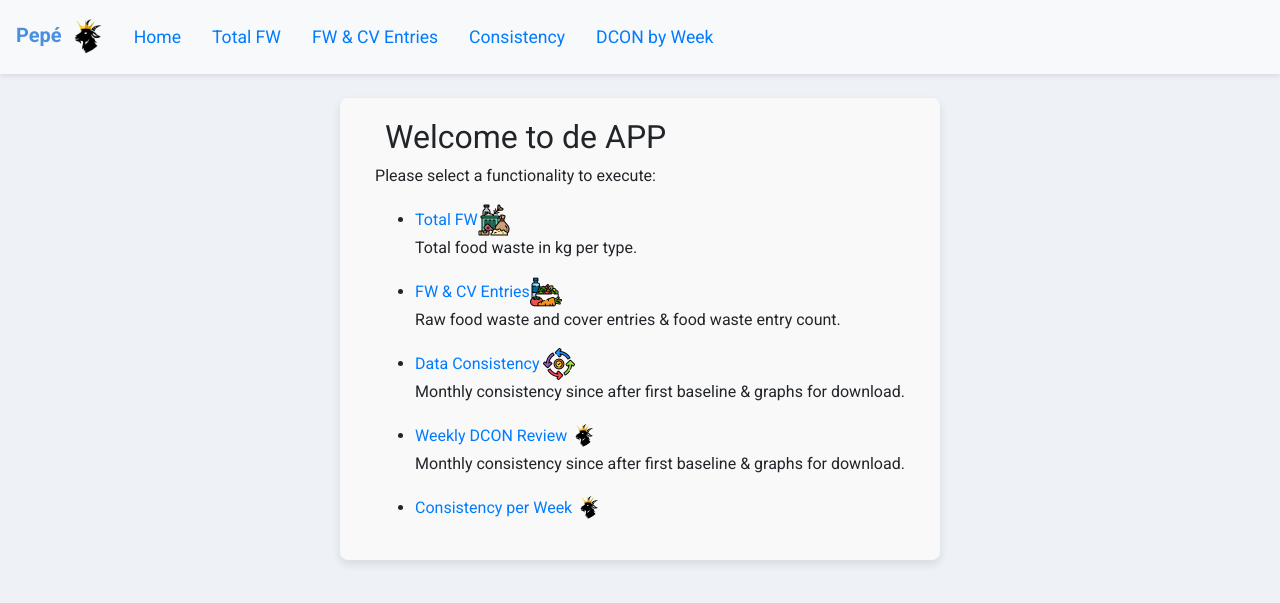
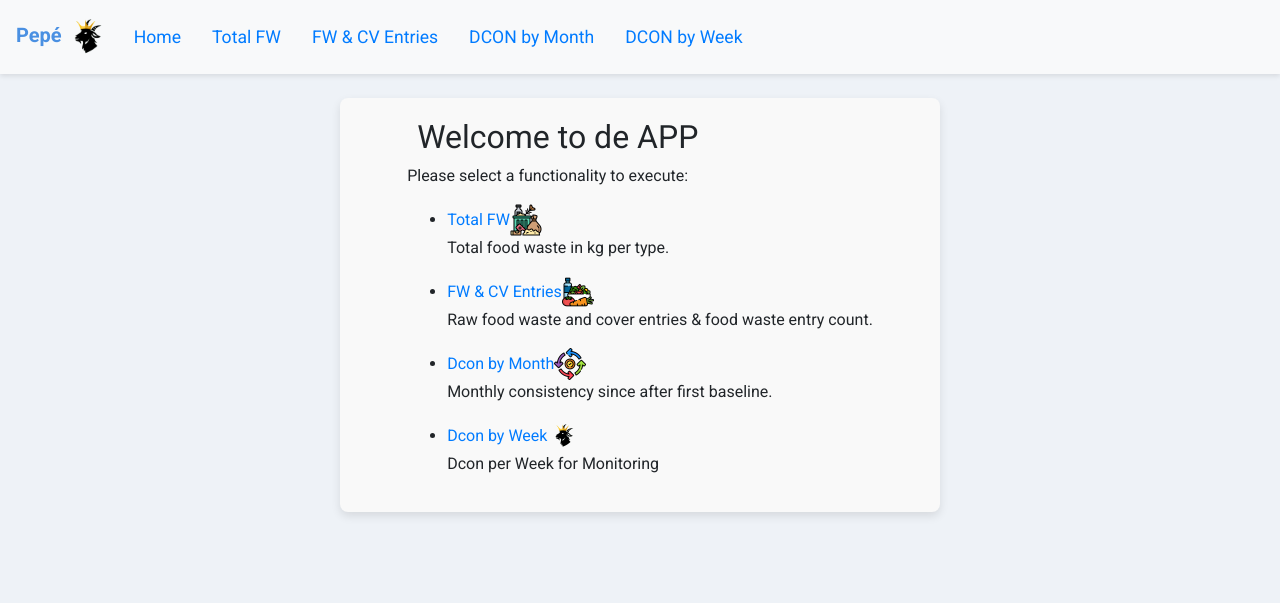
Before and after one commit to FIT-Dev-Team/lbec-flaskdata, a Flask app: page / in a window 1280 px wide. Shown: the top 603 px of the page. Run offline with Flask 3, Linux system fonts and the light colour scheme; parts of the project's set-up code (start-up, migrations or seed data) failed here and were passed over; some libraries are stand-ins or nearby versions.

Commit message:
month & week dcon work

```diff
--- a/app.py
+++ b/app.py
@@ -167,12 +167,12 @@
 
         if start_date <= cutoff_date and end_date <= cutoff_date:
             # No CONS
-            month = DCON(engine, company_name=company_name, start_date=start_date_str, end_date=end_date_str, grouping='monthly', CONS=False)
-            ov = DCON(engine, company_name=company_name, start_date=start_date_str, end_date=end_date_str, grouping='overall', CONS=False)
+            month = DCON(engine=engine, company_name=company_name, start_date=start_date_str, end_date=end_date_str, grouping='monthly', CONS=False)
+            ov = DCON(engine=engine, company_name=company_name, start_date=start_date_str, end_date=end_date_str, grouping='overall', CONS=False)
         elif start_date > cutoff_date:
             # Apply CONS
-            month = DCON(engine, company_name=company_name, start_date=start_date_str, end_date=end_date_str, grouping='monthly', CONS=True)
-            ov = DCON(engine,company_name=company_name, start_date=start_date_str, end_date=end_date_str, grouping='overall', CONS=True)
+            month = DCON(engine=engine, company_name=company_name, start_date=start_date_str, end_date=end_date_str, grouping='monthly', CONS=True)
+            ov = DCON(engine=engine,company_name=company_name, start_date=start_date_str, end_date=end_date_str, grouping='overall', CONS=True)
         elif start_date <= cutoff_date and end_date > cutoff_date:
             # Split into pre- and post-cutoff date
             start_date_pre = start_date_str
@@ -180,18 +180,20 @@
             start_date_post = '2024-07-01'
 
             # Pre-cutoff (No CONS)
-            month_pre = DCON(company_name=company_name, start_date=start_date_pre, end_date=end_date_pre, grouping='monthly', CONS=False)
+            month_pre = DCON(engine=engine, company_name=company_name, start_date=start_date_pre, end_date=end_date_pre, grouping='monthly', CONS=False)
             # Post-cutoff (CONS)
-            month_post = DCON(company_name=company_name, start_date=start_date_post, end_date=end_date_str, grouping='monthly', CONS=True)
+            month_post = DCON(engine=engine, company_name=company_name, start_date=start_date_post, end_date=end_date_str, grouping='monthly', CONS=True)
 
             # Merge pre and post data
             month = pd.concat([month_pre, month_post])
+            del month_pre, month_post
             month = month.sort_values(by=['COMPANY_NAME', 'KICHEN_NAME', 'OPERATION_DATE'])
 
             # Overall calculation split similarly
             ov_pre = DCON(engine, company_name=company_name, start_date=start_date_pre, end_date=end_date_pre, grouping='overall', CONS=False)
             ov_post = DCON(engine, company_name=company_name, start_date=start_date_post, end_date=end_date_str, grouping='overall', CONS=True)
             ov = pd.concat([ov_pre, ov_post])
+            del ov_pre, ov_post
 
             ov = ov.groupby(['COMPANY_NAME', 'KICHEN_NAME']).agg({
                 'COMP_SHIFTS': 'sum',
@@ -208,12 +210,7 @@
         # Handling the results and rendering tables
         monthly = month[['COMPANY_NAME', 'KICHEN_NAME', 'OPERATION_DATE', 'CONSISTENCY', 'COMP_SHIFTS', 'TOTAL_SHIFTS', 'CLOSED_SHIFTS']]
         ov2 = ov[['COMPANY_NAME', 'KICHEN_NAME', 'CONSISTENCY','COMP_SHIFTS', 'TOTAL_SHIFTS', 'CLOSED_SHIFTS', 'START_DATE', 'END_DATE']]
-
-        if month.empty:
-            return "No data found for the given parameters."
-
-        # Generate and store charts
-        # charts = plot_graph(month)
+        del month, ov
 
         # Store the Excel file for download
         temp_dir = tempfile.gettempdir()
@@ -338,7 +335,7 @@
     logger.info("Processing wdcon logic")
 
     # Call the DCON function
-    week = DCON(engine=create_connection(), start_date=start_date, end_date=end_date, grouping='weekly', CONS=CONS)
+    week = DCON(engine=engine, start_date=start_date, end_date=end_date, grouping='weekly', CONS=CONS)
     logger.info("Calculated weekly dcon")
 
     # Group by parent company
--- a/templates/base.html
+++ b/templates/base.html
@@ -31,7 +31,7 @@
                     <a class="nav-link" href="{{ url_for('form_entries') }}">FW & CV Entries</a>
                 </li>
                 <li class="nav-item">
-                    <a class="nav-link" href="{{ url_for('form_dcon') }}">Consistency</a>
+                    <a class="nav-link" href="{{ url_for('form_dcon') }}">DCON by Month</a>
                 </li>
                 <li class="nav-item">
                     <a class="nav-link" href="{{ url_for('form_weekly') }}">DCON by Week</a>
--- a/templates/consistency.html
+++ b/templates/consistency.html
@@ -6,7 +6,7 @@
 
 {% block content %}
 <div class="container-fluid" style="padding: 0; margin: 0;">  <!-- Full width with no padding -->
-    <h1 class="text-center my-4">Consistency Report</h1>
+    <h1 class="text-center my-4">Monthly Consistency Report</h1>
 
     <div class="text-center mb-4">
         <a href="{{ download_link }}" download class="btn btn-success">Download as Excel file</a>
--- a/templates/index.html
+++ b/templates/index.html
@@ -12,11 +12,10 @@
                 <p> Total food waste in kg per type.</p>
                 <li><a href="{{ url_for('form_entries') }}">FW & CV Entries<img src="/static/diet.png" width="32" height="32"></a></li>
                 <p> Raw food waste and cover entries & food waste entry count.</p>
-                <li><a href="{{ url_for('form_dcon') }}">Data Consistency <img src="/static/consistency.png" width="32" height="32"></a></li>
-                <p> Monthly consistency since after first baseline & graphs for download.</p>
-                <li><a href="{{ url_for('form_weekly') }}">Weekly DCON Review<img src="/static/goated.png" width="32" height="32"></a></li>
-                <p> Monthly consistency since after first baseline & graphs for download.</p>
-                <li><a href="{{ url_for('form_weekly') }}">Consistency per Week<img src="/static/goated.png" width="32" height="32"></a></li>
+                <li><a href="{{ url_for('form_dcon') }}">Dcon by Month<img src="/static/consistency.png" width="32" height="32"></a></li>
+                <p> Monthly consistency since after first baseline.</p>
+                <li><a href="{{ url_for('form_weekly') }}">Dcon by Week<img src="/static/goated.png" width="32" height="32"></a></li>
+                <p> Dcon per Week for Monitoring</p>
                 <!-- Add more links to other functionalities if needed -->
             </ul>
         </div>
```
